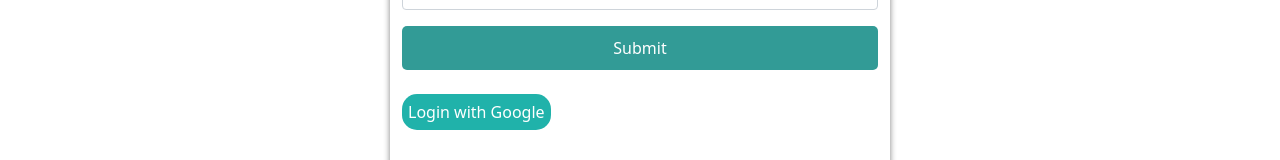
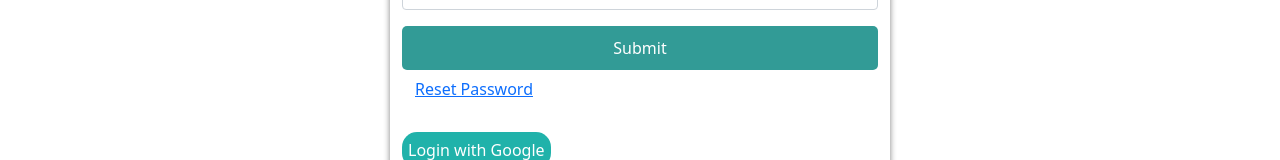
Before and after one commit to Momenuzzaman/educational-website, a React (Create React App) app: page /login in a window 1280 px wide. Shown: the part 1336-1496 px from the top of the page. Built offline with nearby package versions, Linux system fonts and the light colour scheme; no server answers.

Commit message:
reset password botton create

```diff
--- a/src/Components/Login/Login.js
+++ b/src/Components/Login/Login.js
@@ -61,6 +61,7 @@ const Login = () => {
                     <Button variant="primary" className="btn-top login" type="submit">
                         Submit
                     </Button>
+                    <Button variant="link">Reset Password</Button>
                 </Form>
                 <br />
                 <button className="btn-Google" onClick={loggingWithGoogle}>Login with Google</button>
```
